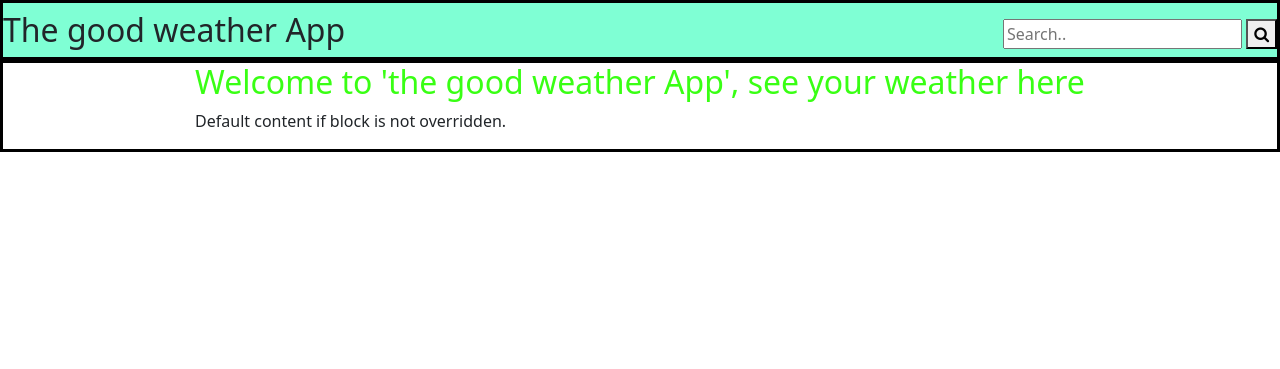
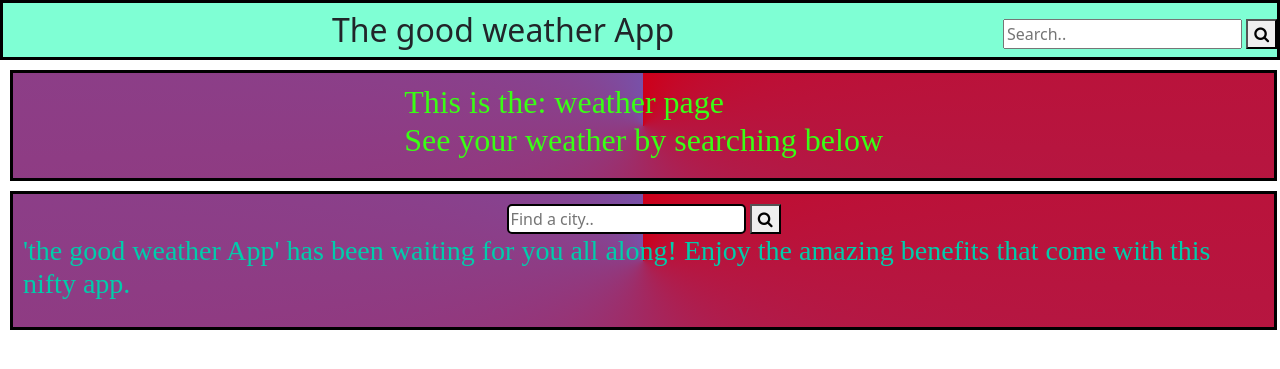
Before and after one commit to nathantsai1/myWeather, a Flask app: template templates/weather.html in a window 1280 px wide. Shown: the top 369 px of the page. Run offline with Flask 3, Linux system fonts and the light colour scheme; the template is opened without the code that fills it, so the values that code supplies are empty.

Commit message:
basic layout files done

```diff
--- a/app.py
+++ b/app.py
@@ -1,6 +1,7 @@
 import requests
 from flask import Flask, jsonify, request, render_template
 
+from helpers import weather
 # my first time using an api
 app = Flask(__name__)
 # API key and base URL for OpenWeather API
@@ -12,7 +13,7 @@ base_url = 'http://api.openweathermap.org/data/2.5/weather'
 @app.route('/', methods=['GET'])
 def home():
     return render_template('home.html')
-@app.route('/weather', methods=['GET'])
+@app.route('/weather', methods=['POST', 'GET'])
 def get_weather():
     # Get the city name from query parameters, default to 'London' if not provided
     city_name = request.args.get('city', 'London')
@@ -22,34 +23,12 @@ def get_weather():
 
     # Send the request to OpenWeather API
     response = requests.get(complete_url)
-
+    response = weather(request.form.get('city'))
     # Check if the request was successful
     if response.status_code == 200:
         # Parse JSON data
         data = response.json()
-        # gives results like:
-        #{'coord': {'lon': -0.1257, 'lat': 51.5085},
-        # 'weather': [{'id': 804, 'main': 'Clouds',
-        # 'description': 'overcast clouds', 'icon': '04n'}],
-        # 'base': 'stations',
-        # 'main': {'temp': 293.86, 'feels_like': 293.84, 'temp_min': 291.91, 'temp_max': 294.87, 'pressure': 1011, 'humidity': 71, 'sea_level': 1011, 'grnd_level': 1007},
-        # 'visibility': 10000, 'wind': {'speed': 0.45, 'deg': 272, 'gust': 0.89},
-        # 'clouds': {'all': 100},
-        # 'dt': 1722633190,
-        # 'sys': {'type': 2, 'id': 2075535, 'country': 'GB', 'sunrise': 1722572772, 'sunset': 1722628031},
-        # 'timezone': 3600, 'id': 2643743, 'name': 'London', 'cod': 200}
 
-        # to extract from main:
-        # use: main = data['main']
-        # for a thing like temperature: temperature = main['temp']
-
-        # for a thing like weather:
-        # weather = data['weather'][0]
-        # description = weather['discription']
-
-        # for kelvin to ferenheihgt: Fahrenheit = ((Kelvin - 273.15) * 1.8) + 32
-
-        # Extract specific data, e.g., temperature, description, etc.
 
         main = data['main']
         weather = data['weather'][0]
@@ -57,12 +36,6 @@ def get_weather():
         temperature = main['temp']
         weather_description = weather['description']
         return render_template('weather.html', row=data)
-        # Return the results as JSON
-        return jsonify({
-            'city': city_name,
-            'temperature': f"{temperature}K",
-            'weather_description': weather_description
-        })
     else:
         # Return an error message with the status code
         return jsonify({
--- a/static/styles.css
+++ b/static/styles.css
@@ -21,10 +21,11 @@
    border-style: solid;
    border-color: black;
    border-width: medium;
-    justify-content: center;
-    align-items: center;
    padding: 0px;
    margin: 0px;
+   /* Center the grid items within their cells */
+   justify-items: center;
+   align-items: center;
 }
 
  .item1 {
@@ -47,3 +48,8 @@
     height: 740px;
     background-image: url(https://pics.craiyon.com/2023-11-15/EqOMJbMCQ1i8EBmJJInWNw.webp);
  }
+
+ .bare {
+   color: black;
+   text-decoration: none;
+ }
--- a/templates/layout.html
+++ b/templates/layout.html
@@ -15,6 +15,7 @@
   <body>
     <div class="navbar">
         <!-- logo -->
+         <h2><a href="/"></a></h2>
         <h2>The good weather App</h2>
         <!--search-->
         <div style="grid-column: 5 / span 5"class="search-container">
--- a/templates/weather.html
+++ b/templates/weather.html
@@ -4,17 +4,51 @@
     <style>
         .hoo {
             color: #39ff14;
+            font-family: "Times New Roman", Times, serif;
+        }
+        .loo {
+            /* just coloring, and for hoo */
+            color: #00CDAB;
+            font-family: "Times New Roman", Times, serif;
+        }
+        .noo {
+            border: black hidden;
+            border-radius: 5px;
+        }
+        .soo {
+            border: 2px solid black;
+        }
+        .boo {
+            /* just adding background color */
+            background: repeating-conic-gradient(#CD001A, #7851A9);
+            padding: 10px;
+            margin: 10px;
+            width: 99%;
         }
     </style>
 {% endblock %}
 {% block main %}
-    <div class="container1">
-        <h2 class="hoo">Welcome to 'the good weather App',
-            see your weather here
+    <div class="container1 boo">
+        <h2 class="hoo">This is the: weather page <br>
+            See your weather by searching below
         </h2>
         <!-- for extensions later -->
+    </div>
+    <div class="container1 boo">
+        <!-- add a search bar to locate cities -->
+        <div class="search-container">
+            <form action="/action_page.php">
+              <input type="input" placeholder="Find a city.." class="noo soo" name="search">
+              <button type="submit"><i class="fa fa-search noo"></i></button>
+            </form>
+        </div>
         {% block weather %}
-        <p>Default content if block is not overridden.</p>
+            <h3 class="loo">'the good weather App' has been waiting for you all along!
+                Enjoy the amazing benefits that come with this nifty app.
+            </h3>
+            <h3>
+
+            </h3>
         {% endblock %}
     </div>
 {% endblock %}
```
Also changed, not shown: helpers.py (added, +62 -0 lines), templates/apology.html (added, +16 -0 lines). Lines whose indentation alone changed are shown as unchanged.
